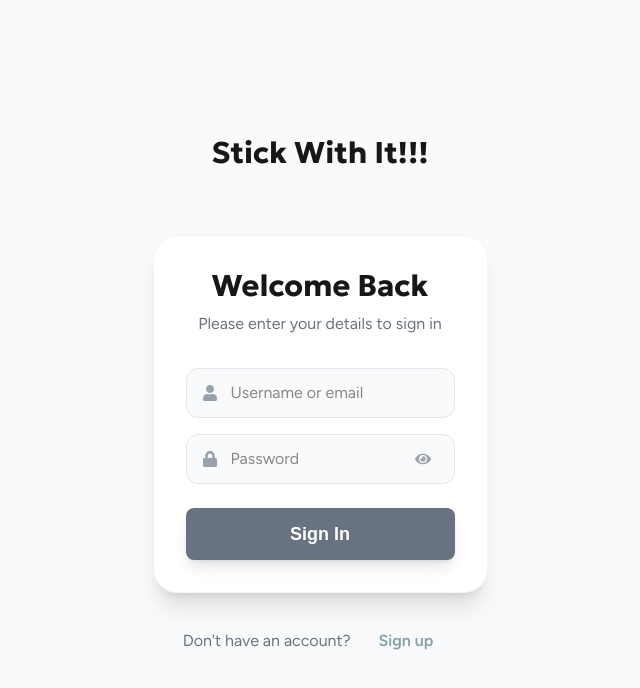
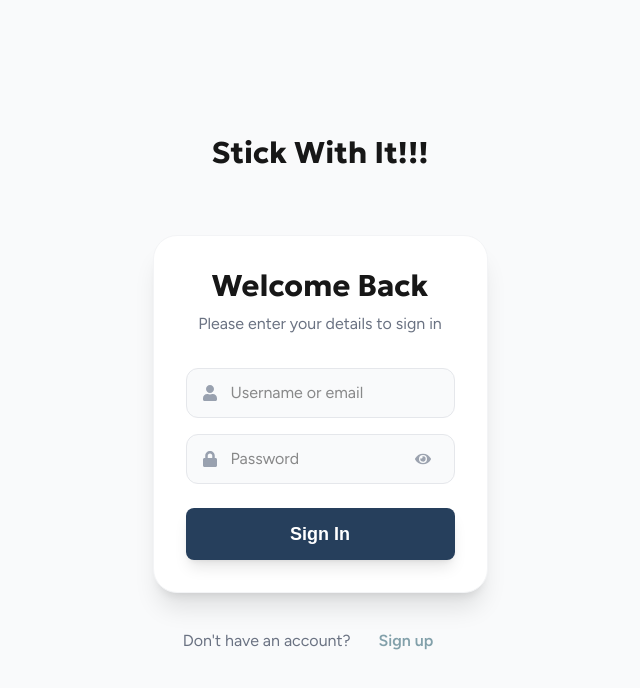
Before and after one commit to MevWebDev/Stick-With-It, a Next.js app in the folder frontend/: page /login in a window 1280 px wide. Shown: the top 688 px of the page, without its empty margins (320-960 px from the left). Built offline with nearby package versions, Linux system fonts and the light colour scheme; no server answers.

Commit message:
zmieniona basic colorki troche mozecie obczaic + troche zmieniony styl w journalu? przeczytaj szymon tutorial i uzywaj zmiennych  + close nie dziala mi dajcie feedback czy u was tez (ioiosclose) mi nie dziala) i ten mocno niebieski bym zmienił < > w popupie i selected day na jakis inny kolor

```diff
--- a/frontend/src/app/components/Journal/Journal.tsx
+++ b/frontend/src/app/components/Journal/Journal.tsx
@@ -77,7 +77,7 @@ export default function Journal() {
     }
     .rdp-day_selected, .rdp-day_selected:focus-visible, .rdp-day_selected:hover {
       background-color: var(--color-secondary);
-      color: white;
+      color: background;
     }
     .rdp-day_today {
       font-weight: bold;
@@ -94,27 +94,27 @@ export default function Journal() {
   if (!mounted) return null; // Uniknięcie hydration mismatch
 
   return (
-    <div className="flex flex-col flex-1 h-full bg-white dark:bg-black rounded-3xl shadow-sm border border-gray-100 dark:border-gray-800 relative w-full overflow-hidden">
+    <div className="flex flex-col flex-1 h-full bg-background dark:bg-black rounded-3xl shadow-sm border border-gray-100 dark:border-gray-800 relative w-full overflow-hidden">
       <style>{css}</style>
 
       {/* HEADER */}
       <header className="px-8 py-8 flex items-center justify-between z-10 border-b border-gray-50 dark:border-gray-900">
         <div>
-          <h1 className="text-3xl font-extrabold text-gray-900 dark:text-white capitalize">
+          <h1 className="text-3xl font-extrabold capitalize">
             {getDayLabel(selectedDate)}
           </h1>
-          <p className="text-sm font-medium text-gray-500 capitalize mt-1">
+          <p className="text-sm font-medium text-secondary capitalize mt-1 ">
             {formattedDate}
           </p>
         </div>
 
         <button
           onClick={() => setIsCalendarOpen(true)}
-          className="ml-4 border-none flex items-center justify-center hover:scale-105 active:scale-95 transition-all text-gray-600 dark:text-gray-300"
+          className="ml-4 border-none flex items-center justify-center hover:scale-105 active:scale-95 transition-all"
         >
           <FaCalendarAlt
             size={24}
-            style={{ color: "var(--color-secondary, currentColor)" }}
+            style={{ color: "var(--color-foreground, currentColor)" }}
           />
         </button>
       </header>
@@ -125,13 +125,13 @@ export default function Journal() {
           value={noteContent}
           onChange={(e) => setNoteContent(e.target.value)}
           placeholder="O czym dzisiaj myślisz?"
-          className="w-full flex-1 resize-none bg-transparent outline-none text-gray-800 dark:text-gray-100 text-lg sm:text-xl font-figtree placeholder-gray-400 dark:placeholder-gray-600 leading-relaxed min-h-full pb-16"
+          className="w-full flex-1 resize-none bg-transparent outline-none text-primary-dark dark:text-foreground text-lg sm:text-xl font-figtree placeholder-gray-400 dark:placeholder-gray-600 leading-relaxed min-h-full pb-16"
         />
 
         {/* Autosave Indicator */}
         <div className="fixed bottom-10 right-10 md:absolute md:bottom-6 md:right-8 z-20 pointer-events-none">
           {" "}
-          <span className="text-xs text-gray-400 flex items-center gap-1 font-medium bg-white/90 dark:bg-black/90 backdrop-blur-sm px-3 py-1.5 rounded-full shadow-sm border border-gray-100 dark:border-gray-800 opacity-80">
+          <span className="text-xs text-gray-400 flex items-center gap-1 font-medium bg-background/90 dark:bg-black/90 backdrop-blur-sm px-3 py-1.5 rounded-full shadow-sm border border-gray-100 dark:border-gray-800 opacity-80">
             {isSaving
               ? "Zapisywanie..."
               : noteContent
@@ -157,7 +157,7 @@ export default function Journal() {
               animate={{ y: 0 }}
               exit={{ y: "100%" }}
               transition={{ type: "spring", damping: 25, stiffness: 300 }}
-              className="absolute bottom-0 left-0 right-0 bg-white dark:bg-gray-900 rounded-t-3xl shadow-2xl z-30 p-6 flex flex-col items-center max-h-[90%] overflow-y-auto"
+              className="absolute bottom-0 left-0 right-0 bg-background dark:bg-gray-900 rounded-t-3xl shadow-2xl z-30 p-6 flex flex-col items-center max-h-[90%] overflow-y-auto"
             >
               <div
                 className="w-12 h-1.5 bg-gray-300 dark:bg-gray-700 rounded-full mb-6 cursor-grab active:cursor-grabbing"
@@ -165,14 +165,14 @@ export default function Journal() {
               />
 
               <div className="w-full flex justify-between items-center mb-4 px-2">
-                <h2 className="text-xl font-bold text-gray-900 dark:text-white">
-                  Wybierz datę
-                </h2>
+                <h2 className="text-xl font-bold">Wybierz datę</h2>
                 <button
                   onClick={() => setIsCalendarOpen(false)}
-                  className="w-8 h-8 rounded-full bg-gray-100 dark:bg-gray-800 flex items-center justify-center text-gray-500 hover:text-gray-800 dark:hover:text-white transition-colors"
+                  className="size-10 rounded-full flex items-center justify-center hover:scale-105"
                 >
-                  <IoIosClose size={24} />
+                  <IoIosClose size={24} />{" "}
+                  {/* nie dziala mi to ??   dalem x narazie */}
+                  🗙
                 </button>
               </div>
 
@@ -183,7 +183,7 @@ export default function Journal() {
                   onSelect={handleDateSelect}
                   locale={pl}
                   showOutsideDays
-                  className="text-gray-800 dark:text-gray-200"
+                  className="text-primary dark:text-foreground"
                 />
               </div>
             </motion.div>
--- a/frontend/src/app/globals.css
+++ b/frontend/src/app/globals.css
@@ -28,8 +28,8 @@
     --background: #ffffff;
     --foreground: #171717;
 
-    --color-primary: #677381;
-    --color-primary-dark: #4b4a54;
+    --color-primary: #263f5c;
+    --color-primary-dark: #2d2950;
     --color-secondary: #82a0aa;
     --color-secondary-light: #a3cfcd;
   }
@@ -40,12 +40,12 @@
     --background: #0a0a0a; /* Dark background */
     --foreground: #ededed; /* Light text */
 
-    --color-primary: #8a96a3;
-    --color-primary-dark: #677381;
-    --color-secondary: #5e7c85;
+    --color-primary: #08213d;
+    --color-primary-dark: #051b34;
+    --color-secondary: #256275;
     --color-secondary-light: #82a0aa;
     --color-button-bg: #1f1f1f;
-    --color-button-bg-hover: #2a2a2a;
+    --color-button-bg-hover: #010a47;
     --color-button-text: #fffbf4;
   }
 }
@@ -93,7 +93,7 @@ button {
     /* Dark mode hover */
     :where([data-theme="dark"] &) {
       background-color: var(--color-button-bg-hover);
-      border-color: #444444;
+      border-color: #0048e3;
     }
   }
 }
```
